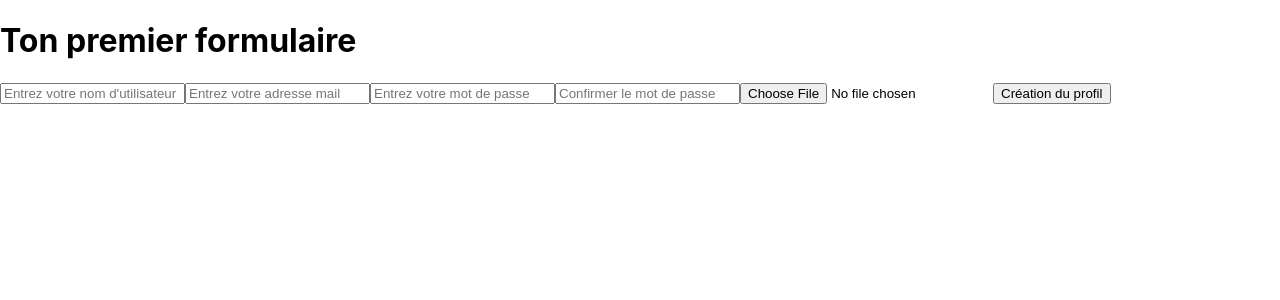
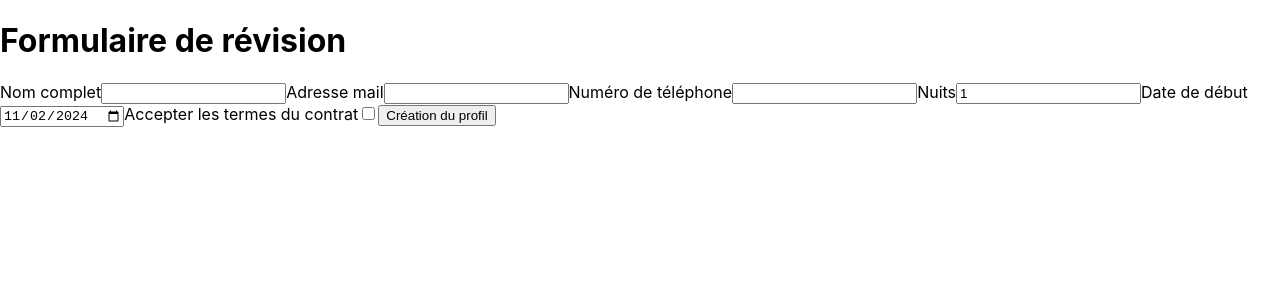
Before and after one commit to smail859/step_one, a React (Create React App) app: page / in a window 1280 px wide. Shown: the top 300 px of the page. Built offline with nearby package versions, Linux system fonts and the light colour scheme.

Commit message:
Création d'un formulaire

```diff
--- a/src/App.js
+++ b/src/App.js
@@ -3,12 +3,12 @@ import "./App.css";
 // import Age from "./Age";
 // import Origine from "./Origine";
 // import WelcomeForm from "./WelcomeForm";
-import Form from "./Form";
+import Hotel from "./Hotel";
 // Utilisation des props name et message du fichier Greeting.js
 function App() {
   return (
     <div>
-      <Form/>
+      <Hotel/>
     </div>
   );
 }
--- a/src/Form.js
+++ b/src/Form.js
@@ -86,7 +86,18 @@ function Form() {
                 <button type="submit">Création du profil</button>
 
                 {/* Affiche le message de succès avec le nom d'utilisateur soumis */}
+                {/*
+                    Si "submitted" est vrai (true) ET "errorMessage" est faux (false),
+                    alors on affiche le message suivant :
+                    <p>Félicitation, votre profil est bien créé {userName}</p>
+                */}
+
+                {submitted && errorMessages.length === 0 ? (
+                    <p>Félicitation, votre profil est bien créé : {submittedUserName}</p>
+                ) : null}
+                {/* Equivalent */}
                 {submitted && errorMessages.length === 0 && <p>Félicitation, votre profil est bien créé {submittedUserName}</p>}
+
                 {/* Affiche les messages d'erreur */}
                 {errorMessages.length > 0 && errorMessages.map((msg, index) => <p key={index} style={{ color: 'red' }}>{msg}</p>)}
             </form>
--- /dev/null
+++ b/src/Hotel.js
@@ -0,0 +1,87 @@
+import { useState } from 'react';
+
+function Hotel() {
+    const [fullName, setFullName] = useState("");
+    const [mail, setMail] = useState("");
+    const [phoneNumber, setPhoneNumber] = useState("");
+    const [nights, setNights] = useState(1);
+    const [startDate, setStartDate] = useState(new Date().toISOString().slice(0, 10)); // Valeur par défaut
+    const [isChecked, setIsChecked] = useState(false);
+    const [submitted, setSubmitted] = useState(false);
+    const [errorMessages, setErrorMessages] = useState([]);
+
+    const regexEmail = /^[^\s@]+@[^\s@]+\.[^\s@]+$/;
+
+    const handleSubmit = (event) => {
+        event.preventDefault();
+        const errors = [];
+
+        if (fullName.length < 5) {
+            errors.push("Votre prénom doit avoir au moins 5 caractères");
+        }
+
+        if (!regexEmail.test(mail)) {
+            errors.push("Votre adresse mail n'est pas sous un format conventionnel");
+        }
+
+        if (phoneNumber.length !== 10 || !phoneNumber.startsWith("0")) { // Correction ici
+            errors.push("Votre numéro n'est pas sous un format conventionnel");
+        }
+
+        if (new Date(startDate) <= new Date()) {
+            errors.push("Vous devez ajouter une date dans le futur");
+        }
+
+        if (nights < 1) { // Correction ici
+            errors.push("Vous devez ajouter au moins une nuit");
+        }
+
+        if (errors.length === 0) {
+            setSubmitted(true);
+            setErrorMessages([]);
+        } else {
+            setErrorMessages(errors);
+            setSubmitted(false);
+        }
+    };
+
+    return (
+        <div>
+            <form onSubmit={handleSubmit}>
+                <h1>Formulaire de révision</h1>
+                <span>Nom complet</span>
+                <input type='text' value={fullName} onChange={(e) => setFullName(e.target.value)} />
+
+                <span>Adresse mail</span>
+                <input type='email' value={mail} onChange={(e) => setMail(e.target.value)} />
+
+                <span>Numéro de téléphone</span>
+                <input type='tel' value={phoneNumber} onChange={(e) => setPhoneNumber(e.target.value)} />
+
+                <span>Nuits</span>
+                <input type='number' min="1" value={nights} onChange={(e) => setNights(e.target.value)} />
+
+                <span>Date de début</span>
+                <input type='date' value={startDate} onChange={(e) => setStartDate(e.target.value)} />
+
+                <span>Accepter les termes du contrat</span>
+                <input type='checkbox' checked={isChecked} onChange={(e) => setIsChecked(!isChecked)} />
+
+                <button type='submit'>Création du profil</button>
+
+                {errorMessages.length > 0 &&
+                (
+                    <div style={{ color: 'red' }}>
+                        {errorMessages.map((error, index) => <p key={index}>{error}</p>)}
+                    </div>
+                )}
+
+                {submitted && (
+                    <p>Félicitations, votre réservation a été effectuée avec succès ! Nom : {fullName} Email : {mail} Téléphone : {phoneNumber} Nuits : {nights} Date de début : {startDate}</p>
+                )}
+            </form>
+        </div>
+    );
+}
+
+export default Hotel;
```
Also changed, not shown: src/Form_revision.js (added, +82 -0 lines).
